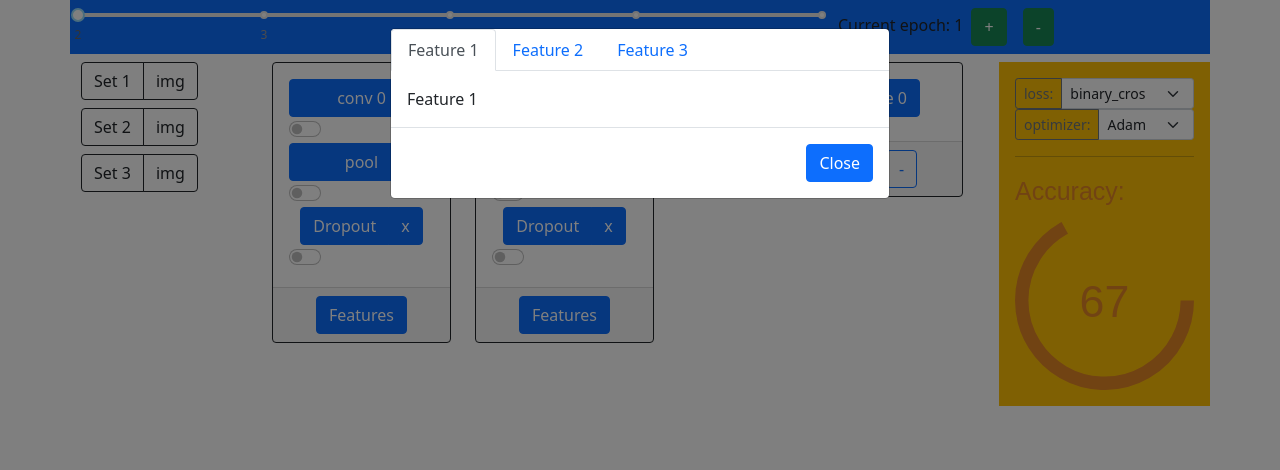
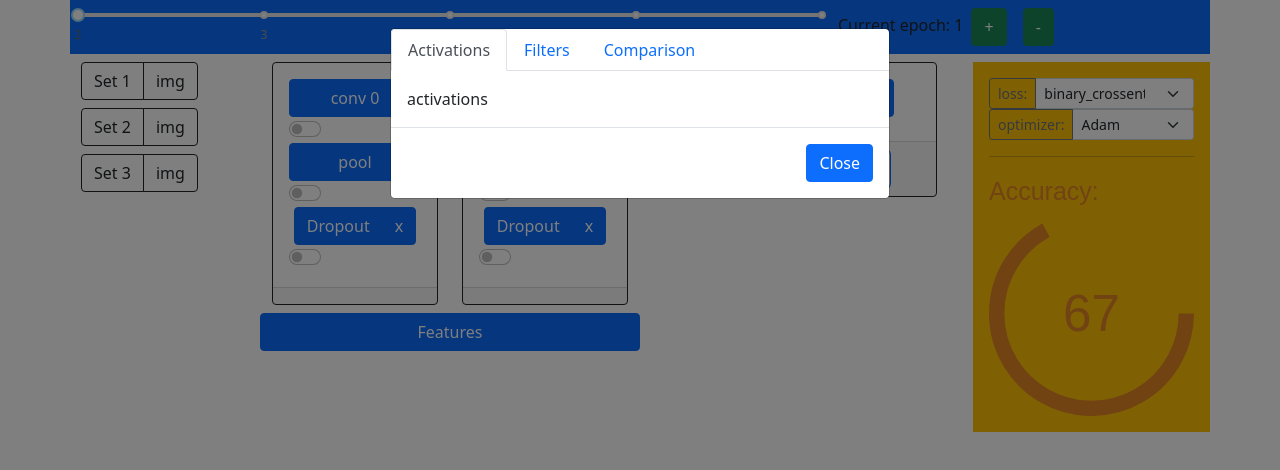
Before and after one commit to Wklej/CNNSIM, a React (Create React App) app: page / in a window 1280 px wide. Both pictures are taken after a click on the button "Features". Shown: the top 470 px of the page. Built offline with nearby package versions, Linux system fonts and the light colour scheme.

Commit message:
Features button extracted

```diff
--- a/src/Modal/Components/Features.js
+++ b/src/Modal/Components/Features.js
@@ -4,16 +4,16 @@ import { useState } from 'react';
 
 const Features = ({show, handleClose}) => {
 
-    const [type, setType] = useState('feat1')
+    const [type, setType] = useState('activations')
 
     const bodyType = () => {
-        if (type === "feat1") {
-            return(<Modal.Body>Feature 1</Modal.Body>)
+        if (type === "activations") {
+            return(<Modal.Body>activations</Modal.Body>)
         }
-        else if(type === "feat2") {
+        else if(type === "filters") {
             return(<Modal.Body>Feature 2</Modal.Body>)
         }
-        else if(type === "feat3") {
+        else if(type === "comparison") {
             return(<Modal.Body>Feature 3</Modal.Body>)
         }
     }
@@ -21,13 +21,13 @@ const Features = ({show, handleClose}) => {
    return (
         <Modal show={show} onHide={handleClose}>
             <Tabs activeKey={type} onSelect={(e) => setType(e)}>
-                <Tab eventKey="feat1" title="Feature 1">
+                <Tab eventKey="activations" title="Activations">
                     { bodyType() }
                 </Tab>
-                <Tab eventKey="feat2" title="Feature 2">
+                <Tab eventKey="filters" title="Filters">
                     { bodyType() }
                 </Tab>
-                <Tab eventKey="feat3" title="Feature 3">
+                <Tab eventKey="comparison" title="Comparison">
                     { bodyType() }
                 </Tab>
             </Tabs>
--- a/src/Modal/Components/LayerCard.js
+++ b/src/Modal/Components/LayerCard.js
@@ -7,14 +7,14 @@ const LayerCard = ({id}) => {
 
     const [showConv, setConvShow] = useState(false);
     const [showPool, setPoolShow] = useState(false);
-    const [showFeatures, setShowFeatures] = useState(false);
+    // const [showFeatures, setShowFeatures] = useState(false);
 
     const handleConvShow = () => setConvShow(true);
     const handleConvClose = () => setConvShow(false);
     const handlePoolShow = () => setPoolShow(true);
     const handlePoolClose = () => setPoolShow(false);
-    const handleFeaturesShow = () => setShowFeatures(true);
-    const handleFeaturesClose = () => setShowFeatures(false);
+    // const handleFeaturesShow = () => setShowFeatures(true);
+    // const handleFeaturesClose = () => setShowFeatures(false);
 
     const handleDisableConv = (e) => {
         const btnHandler = document.getElementById(e.target.id)
@@ -45,8 +45,8 @@ const LayerCard = ({id}) => {
                     </ul>
                 </div>
                 <div className="card-footer">
-                    <button className="btn btn-primary" onClick={handleFeaturesShow} id={id}>Features</button>
-                    <Features show={showFeatures} handleClose={handleFeaturesClose} />
+                    {/* <button className="btn btn-primary" onClick={handleFeaturesShow} id={id}>Features</button>
+                    <Features show={showFeatures} handleClose={handleFeaturesClose} /> */}
                 </div>
             </div>
         </div>
--- a/src/Workflow.js
+++ b/src/Workflow.js
@@ -2,6 +2,7 @@ import MidLayer from './Layers/MidLayer';
 import Output from './Layers/Output';
 import Input from './Layers/Input';
 import Fully from './Layers/Fully';
+import Features from './Modal/Components/Features'
 import LayerModal from "./Modal/LayerModal";
 import { useState } from "react";
 
@@ -24,6 +25,12 @@ const Workflow = ({numLayers}) => {
       setImageValue(document.getElementById(e.target.id).id)
   }
 
+  //Features
+  const [showFeatures, setShowFeatures] = useState(false);
+
+  const handleFeaturesShow = () => setShowFeatures(true);
+  const handleFeaturesClose = () => setShowFeatures(false);
+
     return (
         <div className="container my-2">
           <div className="row flex-nowrap">
@@ -32,8 +39,13 @@ const Workflow = ({numLayers}) => {
             </div>
 
             {/* mid layers */}
-            <MidLayer num={numLayers} />
-
+            <div className="col-4">
+              <div className="row">
+                  <MidLayer num={numLayers} />
+                  <button className="btn btn-primary mt-2" onClick={handleFeaturesShow} >Features</button>
+                  <Features show={showFeatures} handleClose={handleFeaturesClose} />
+              </div>
+            </div>
             <div className="col-1 me-4">
               <button className="btn btn-outline-secondary flattenButton" onClick={handleFlatShow}>{"FLATTEN"}</button>
               <LayerModal show={showFlat} handleClose={handleFlatClose} body={"flat"} />
```
Also changed, not shown: src/Layers/MidLayer.js (line endings or trailing spaces).
